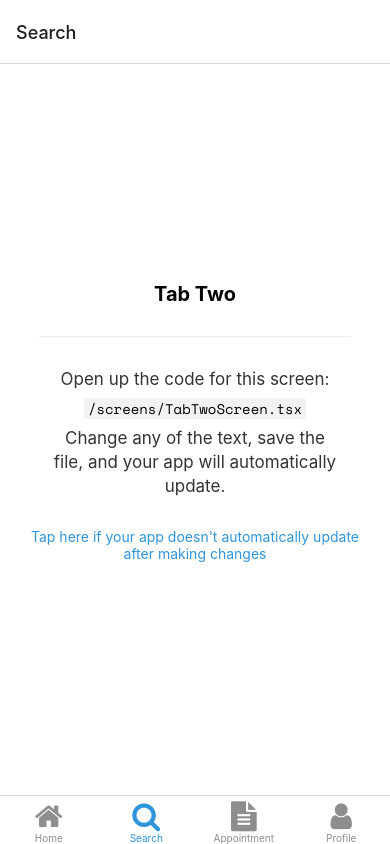
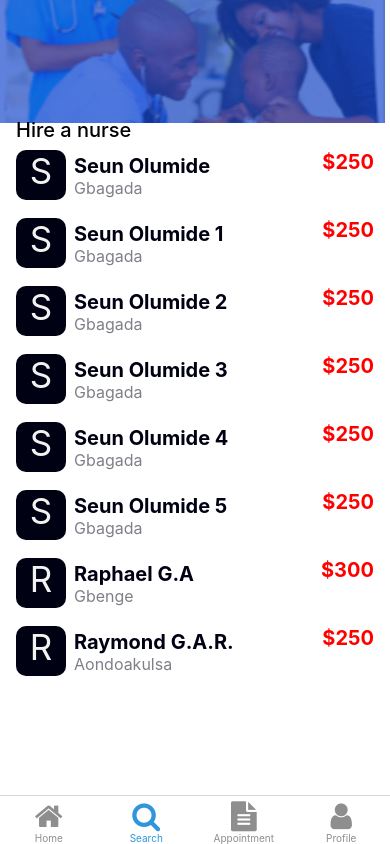
Before and after one commit to SoftCareTech/Booking_System, a React Native app: screen /Search in a window 390 px wide. Built offline with nearby package versions, Linux system fonts and the light colour scheme; what expo-linking would draw is missing.

Commit message:
Search/ hire a  UI

```diff
--- a/constants/Colors.ts
+++ b/constants/Colors.ts
@@ -48,6 +48,7 @@ const color = {
   bg1: "#fae9e9", //cardiologis bg , bg monday, dec 23
   star: "#ef802f",
   bgStar: "#fef8f4",
+  red: "red"
 
 
 }
--- a/navigation/index.tsx
+++ b/navigation/index.tsx
@@ -105,6 +105,7 @@ function BottomTabNavigator() {
         name="Search"
         component={TabSearchScreen}
         options={{
+          headerShown: false,
           title: 'Search',
           tabBarIcon: ({ color }) => <TabBarIcon name="search" color={color} />,
         }}
@@ -114,6 +115,7 @@ function BottomTabNavigator() {
         name="Appointment"
         component={TabAppointmentScreen}
         options={{
+          headerShown: false,
           title: 'Appointment',
           tabBarIcon: ({ color }) => <TabBarIcon name="file-text" color={color} />,
         }}
--- a/screens/TabHomeScreen.tsx
+++ b/screens/TabHomeScreen.tsx
@@ -7,9 +7,7 @@ import { RootTabScreenProps } from '../types';
 export default function TabHomeScreen({ navigation }: RootTabScreenProps<'Home'>) {
   return (
     <View style={styles.container}>
-      <Text style={styles.title}>Tab One</Text>
-      <View style={styles.separator} lightColor="#eee" darkColor="rgba(255,255,255,0.1)" />
-      <EditScreenInfo path="/screens/TabOneScreen.tsx" />
+      <Text style={styles.title}>Tab Home</Text>
     </View>
   );
 }
@@ -21,12 +19,7 @@ const styles = StyleSheet.create({
     justifyContent: 'center',
   },
   title: {
-    fontSize: 20,
+    fontSize: 30,
     fontWeight: 'bold',
   },
-  separator: {
-    marginVertical: 30,
-    height: 1,
-    width: '80%',
-  },
 });
--- a/screens/TabProfileScreen.tsx
+++ b/screens/TabProfileScreen.tsx
@@ -8,8 +8,7 @@ export default function TabProfileScreen({ navigation }: RootTabScreenProps<'Pro
   return (
     <View style={styles.container}>
       <Text style={styles.title}>Tab Profile</Text>
-      <View style={styles.separator} lightColor="#eee" darkColor="rgba(255,255,255,0.1)" />
-      <EditScreenInfo path="/screens/TabOneScreen.tsx" />
+
     </View>
   );
 }
@@ -21,7 +20,7 @@ const styles = StyleSheet.create({
     justifyContent: 'center',
   },
   title: {
-    fontSize: 20,
+    fontSize: 30,
     fontWeight: 'bold',
   },
   separator: {
--- a/screens/TabSearchScreen.tsx
+++ b/screens/TabSearchScreen.tsx
@@ -1,15 +1,47 @@
-import { StyleSheet } from 'react-native';
-
+import { StyleSheet, FlatList, Image, TouchableHighlight } from 'react-native';
+import React from 'react';
 import EditScreenInfo from '../components/EditScreenInfo';
 import { Text, View } from '../components/Themed';
 import { RootTabScreenProps } from '../types';
 
+import hireNurseBg from "../assets/images/hire_nurse_bg.png"
+import { color } from '../constants/Colors';
+const ItemNurse = ({ name = "Aondohemba", amt = 343, sub = "gbenge", sym = "$" }) => {
+  return <View style={styles.item}>
+    {name ? <Text style={styles.item_ico}>{name[0]}</Text> : null}
+    <View style={styles.itemCol}>
+      <Text style={styles.item_title}>{name}</Text>
+      <Text style={styles.item_sub}>{sub}</Text>
+    </View>
+    <Text style={styles.item_amount}>{sym}{amt}</Text>
+  </View>
+}
+
+
 export default function TabSearchScreen({ navigation }: RootTabScreenProps<'Search'>) {
+  const data = [{ name: "Seun Olumide", desc: "Gbagada", amt: 250 },
+  { name: "Seun Olumide 1", desc: "Gbagada", amt: 250, },
+  { name: "Seun Olumide 2", desc: "Gbagada", amt: 250, },
+  { name: "Seun Olumide 3", desc: "Gbagada", amt: 250, },
+  { name: "Seun Olumide 4", desc: "Gbagada", amt: 250, },
+  { name: "Seun Olumide 5", desc: "Gbagada", amt: 250, },
+  { name: "Raphael G.A", desc: "Gbenge", amt: 300, },
+  { name: "Raymond G.A.R.", desc: "Aondoakulsa", amt: 250, },
+  ]
   return (
     <View style={styles.container}>
-      <Text style={styles.title}>Tab Two</Text>
-      <View style={styles.separator} lightColor="#eee" darkColor="rgba(255,255,255,0.1)" />
-      <EditScreenInfo path="/screens/TabTwoScreen.tsx" />
+      <Image source={hireNurseBg} style={{ height: 128, margin: -5, width: "100%" }} />
+      <Text style={styles.title}>Hire a nurse</Text>
+      <FlatList
+        style={styles.list}
+        data={data}
+        keyExtractor={(e) => e.name}
+        renderItem={({ item }) => <TouchableHighlight onPress={() =>
+          navigation.navigate("Profile", item)}>
+          <ItemNurse name={item.name} sub={item.desc}
+            amt={item.amt} />
+        </TouchableHighlight>}
+      />
     </View>
   );
 }
@@ -17,16 +49,56 @@ export default function TabSearchScreen({ navigation }: RootTabScreenProps<'Sear
 const styles = StyleSheet.create({
   container: {
     flex: 1,
-    alignItems: 'center',
-    justifyContent: 'center',
   },
   title: {
     fontSize: 20,
+    fontWeight: '500',
+    paddingHorizontal: 16
+  },
+  list: {
+    paddingHorizontal: 16
+  },
+  item: {
+    flex: -1,
+    width: "100%",
+    flexDirection: "row"
+    , paddingVertical: 8
+  },
+  itemCol: {
+    flex: 1,
+    justifyContent: "space-around",
+    paddingHorizontal: 8,
+    paddingVertical: 4
+    , alignItems: "flex-start"
+
+  },
+  item_ico: {
+    height: 50,
+    width: 50,
+    textAlign: "center"
+    , borderRadius: 10,
+    fontSize: 35,
+    color: color.gray,
+    backgroundColor: color.black,
+    textAlignVertical: "center"
+  },
+  item_title: {
+    fontSize: 20,
+    fontWeight: '700',
+    color: color.black,
+    textAlignVertical: "center",
+    textAlign: "center",
+  },
+  item_sub: {
+    textAlignVertical: "center",
+    textAlign: "center",
+    fontSize: 16,
+    color: color.black,
+    opacity: 0.5
+  },
+  item_amount: {
+    fontSize: 20,
     fontWeight: 'bold',
-  },
-  separator: {
-    marginVertical: 30,
-    height: 1,
-    width: '80%',
+    color: color.red
   },
 });
--- a/types.tsx
+++ b/types.tsx
@@ -12,7 +12,7 @@ declare global {
 export type RootStackParamList = {
   Root: NavigatorScreenParams<RootTabParamList> | undefined;
   NotFound: undefined;
-  Profile: undefined;
+  Profile: { name: string; desc: string; amt: number; s: string; };
   Signin: undefined;
   Signup: undefined;
   Welcome: undefined;
```
Also changed, not shown: assets/images/hire_nurse_bg.png (added), 1 other file (tests, documents, lock files or other folders).
